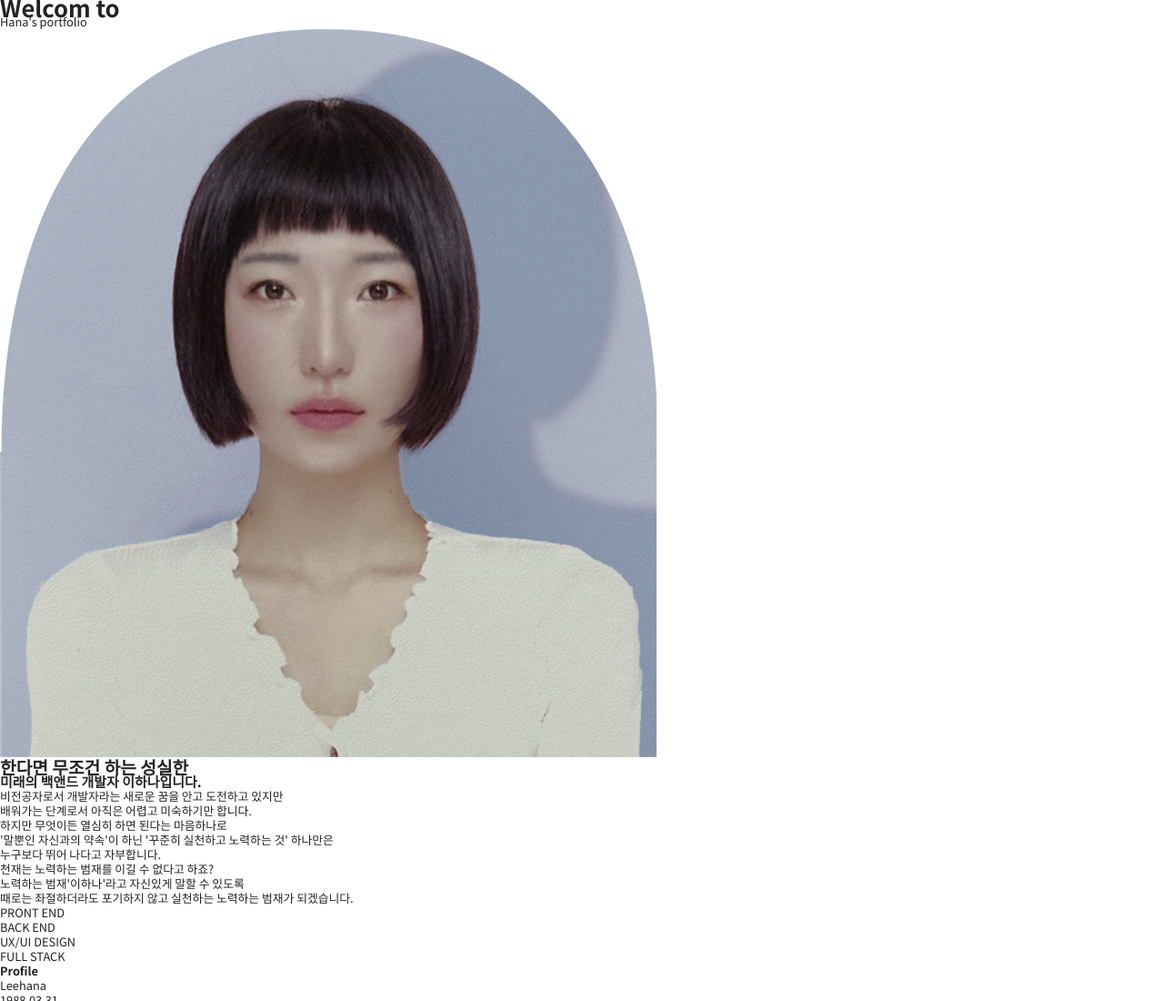
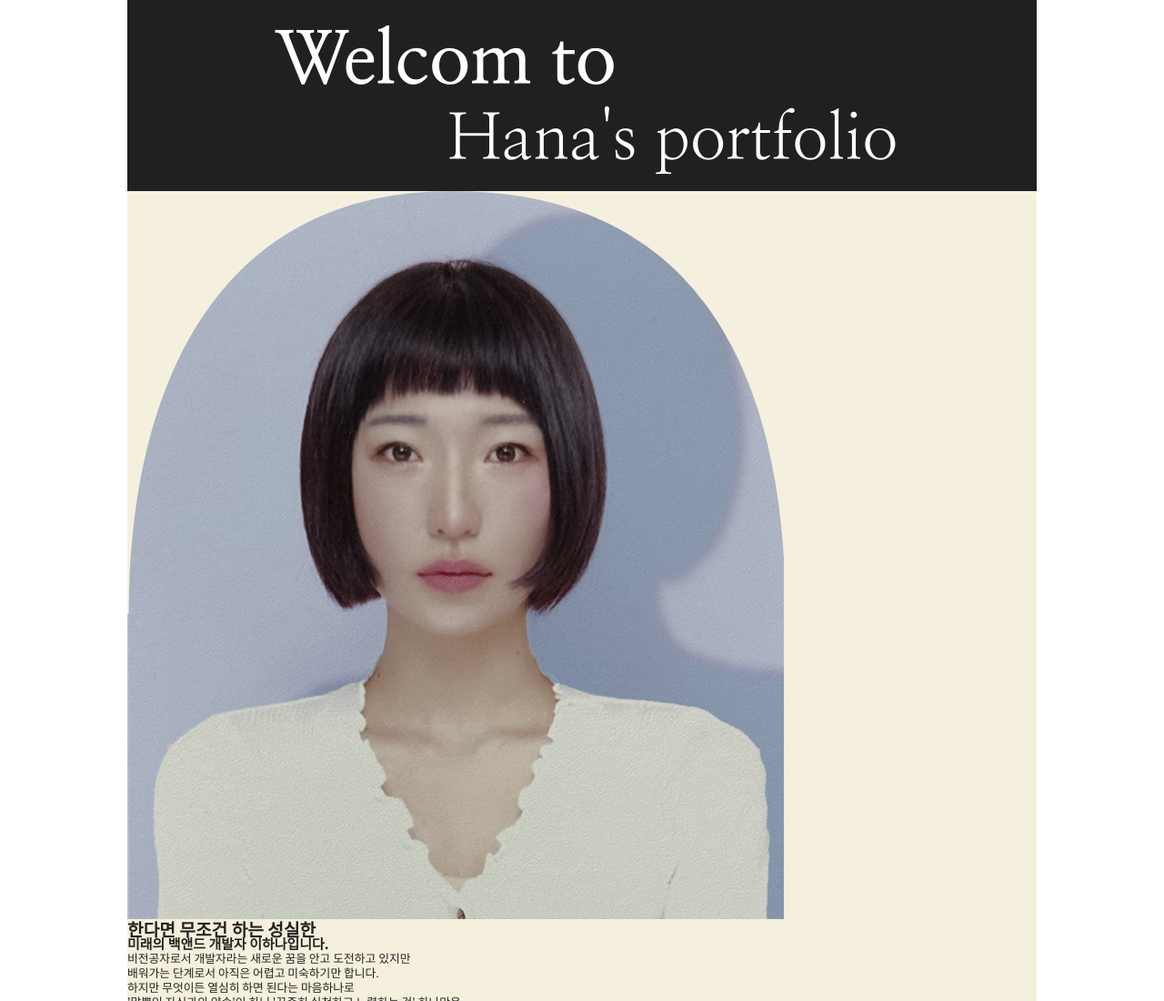
Before and after one commit to leehana12/aboutme, a plain HTML site: page index.html in a window 1280 px wide. Shown: the top 1100 px of the page at 91% size. Drawn offline with Linux system fonts and the light colour scheme; a web font is replaced by a local one.

Commit message:
header 작성

```diff
--- a/css/style.css
+++ b/css/style.css
@@ -1 +1,35 @@
 @charset "UTF-8";
+
+@import url('https://fonts.googleapis.com/css2?family=Noto+Sans+KR:wght@100;900&display=swap');
+@import url('https://fonts.googleapis.com/css2?family=Diphylleia&family=Noto+Sans+KR:wght@100;900&display=swap');
+@import url('https://fonts.googleapis.com/css2?family=Diphylleia&family=Nanum+Myeongjo:wght@400;700&family=Noto+Sans+KR:wght@100;900&display=swap');
+#wrap{
+	width: 1000px;
+	height: 2000px;
+	background-color: #f5f0dd;
+	margin: 0 auto;
+}
+
+header{
+	width: 1000px;
+	height: 210px;
+	margin: 0 auto;
+	padding-top: 60px;
+	box-sizing: border-box;
+	color: #fff;
+	font-family: 'Nanum Myeongjo';
+	text-align: center;
+	background-color: #202020;
+}
+header>h1{
+	position: relative;
+	top: 0;
+	right: 150px;
+	font-size: 80px;
+}
+header>p{
+	position: relative;
+	top: 70px;
+	left: 100px;
+	font-size: 70px;
+}
```
